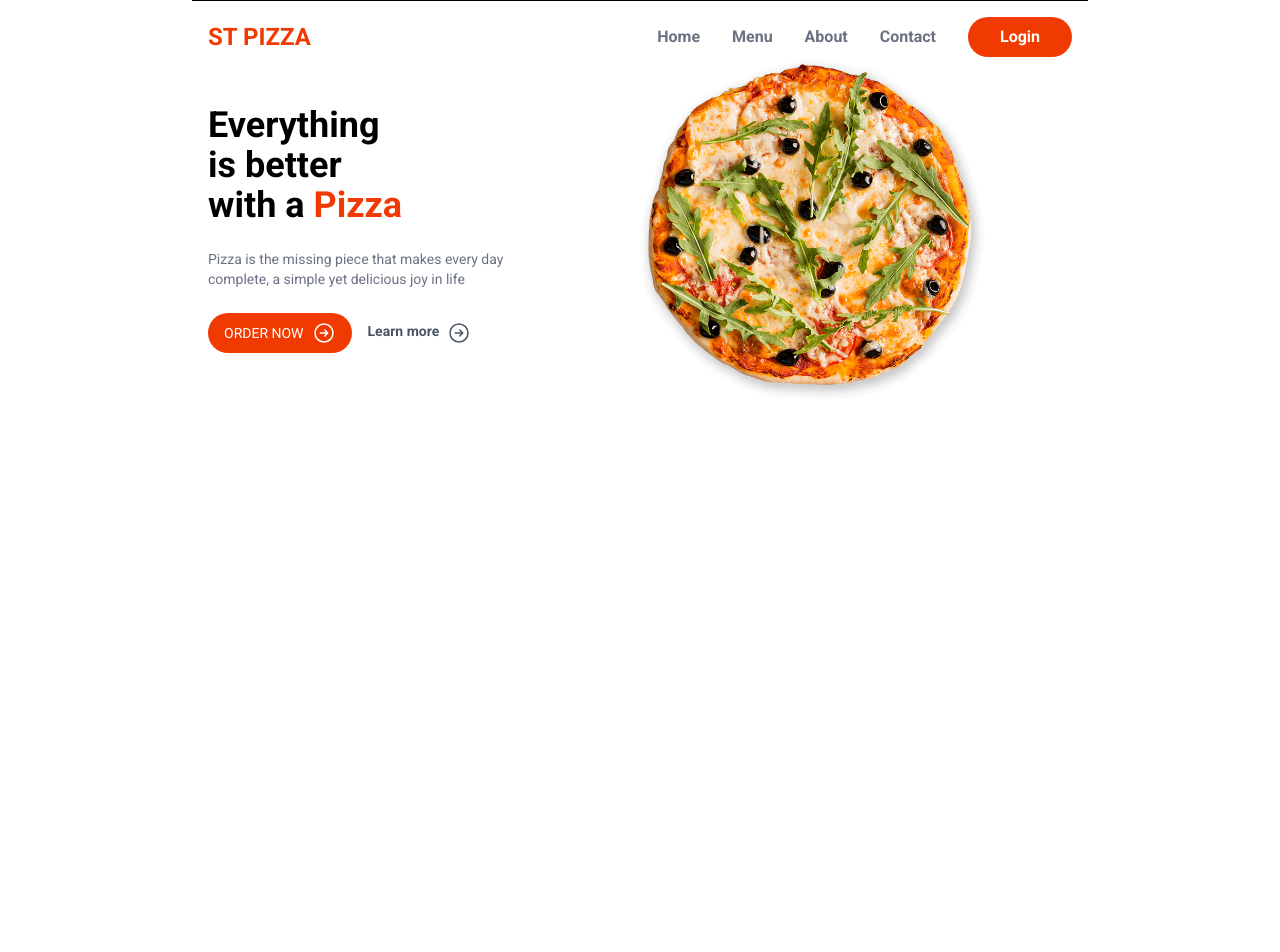
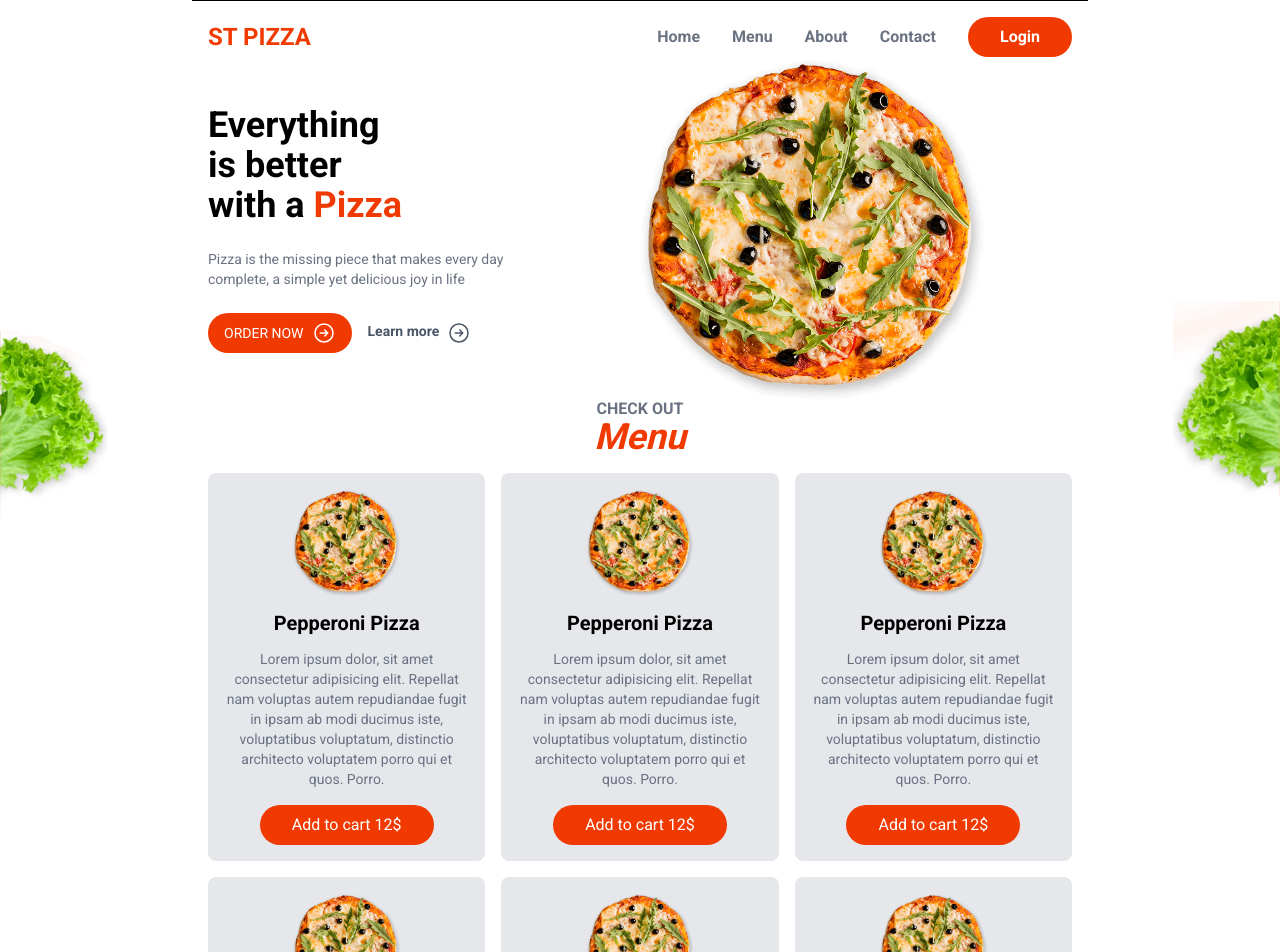
Before and after one commit to Rishi2564/Food-del, a Next.js app: page / in a window 1280 px wide. Shown: the top 952 px of the page. Before the commit the page ends 800 px from the top, so only its background shows below. Built offline with nearby package versions, Linux system fonts and the light colour scheme.

Commit message:
created HomeMenu and MenuItem components

```diff
--- a/src/app/page.js
+++ b/src/app/page.js
@@ -1,11 +1,13 @@
 import Header from "@/components/layout/Header.jsx";
 import Hero from "@/components/layout/Hero";
+import HomeMenu from "@/components/layout/HomeMenu";
 
 export default function Home() {
   return (
     <>
    <Header />
    <Hero />
+   <HomeMenu />
     </>
   );
 }
--- a/src/components/layout/HomeMenu.jsx
+++ b/src/components/layout/HomeMenu.jsx
@@ -1,8 +1,34 @@
+import Image from "next/image";
+import MenuItem from "../menu/MenuItem";
 
 const HomeMenu = () => {
   return (
-    <div>HomeMenu</div>
-  )
-}
+    <section>
+      <div className="absolute left-0 right-0 w-full justify-start">
+        <div className=" absolute left-0 -top-[70px] text-left -z-10">
+          <Image src={"/sallad1.png"} width={109} height={189} alt={"sallad"} />
+        </div>
+        <div className="absolute -top-[100px] right-0 -z-10">
+          <Image src={"/sallad2.png"} width={107} height={195} alt={"sallad"} />
+        </div>
+      </div>
 
-export default HomeMenu
+      <div className="text-center mb-4">
+        <h3 className="uppercase text-gray-500 font-semibold leading-4">
+          Check out
+        </h3>
+        <h2 className="text-primary font-bold text-4xl italic">Menu</h2>
+      </div>
+      <div className="grid grid-cols-3 gap-4">
+        <MenuItem />
+        <MenuItem />
+        <MenuItem />
+        <MenuItem />
+        <MenuItem />
+        <MenuItem />
+      </div>
+    </section>
+  );
+};
+
+export default HomeMenu;
--- /dev/null
+++ b/src/components/menu/MenuItem.jsx
@@ -0,0 +1,22 @@
+const MenuItem = () => {
+  return (
+    <div className="bg-gray-200 p-4 rounded-lg text-center hover:bg-white hover:shadow-md hover:shadow-black/75 transition-all">
+      <div className="text-center ">
+        <img className="max-h-auto max-h-27 block mx-auto" src="/pizza.png" alt="pizza" />
+      </div>
+
+      <h4 className="font-semibold text-xl my-3">Pepperoni Pizza</h4>
+      <p className="text-gray-500 text-sm">
+        Lorem ipsum dolor, sit amet consectetur adipisicing elit. Repellat nam
+        voluptas autem repudiandae fugit in ipsam ab modi ducimus iste,
+        voluptatibus voluptatum, distinctio architecto voluptatem porro qui et
+        quos. Porro.
+      </p>
+      <button className="mt-4 bg-primary text-white rounded-full px-8 py-2">
+        Add to cart 12$
+      </button>
+    </div>
+  );
+};
+
+export default MenuItem;
```
